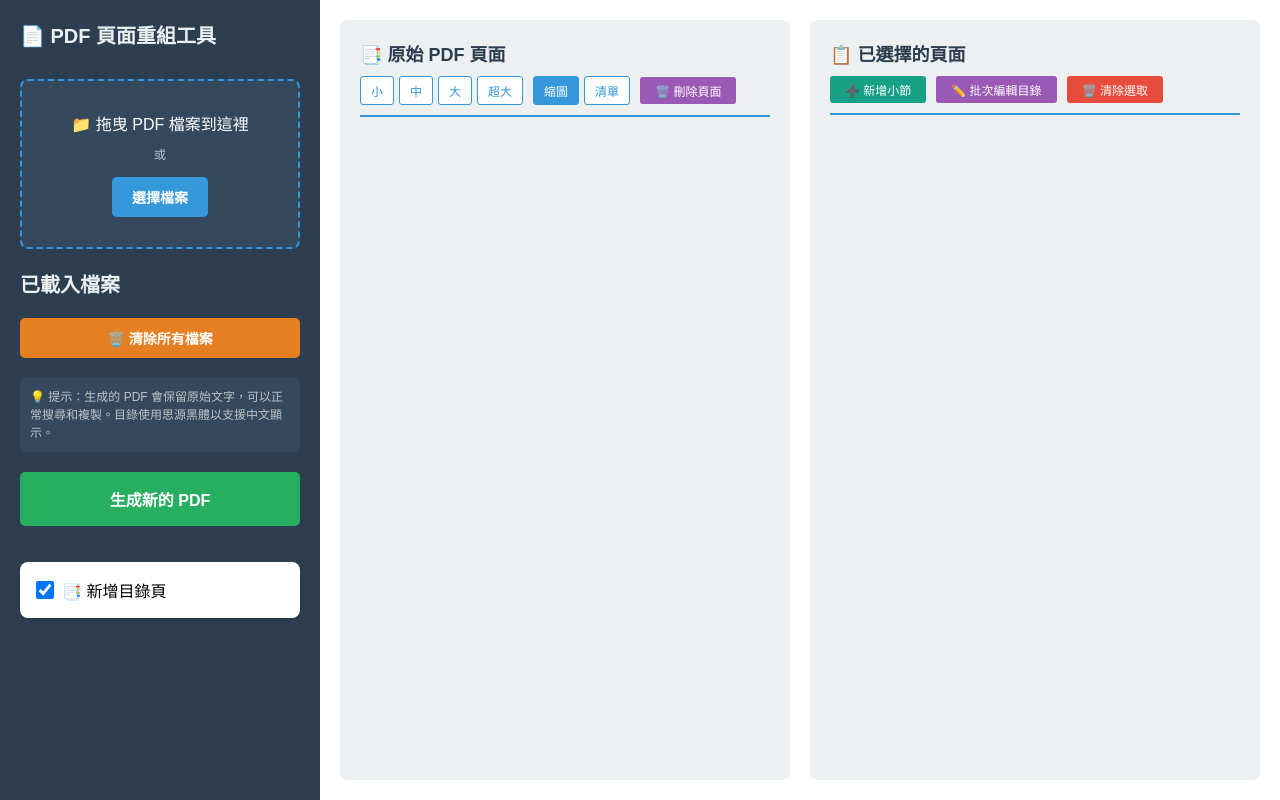
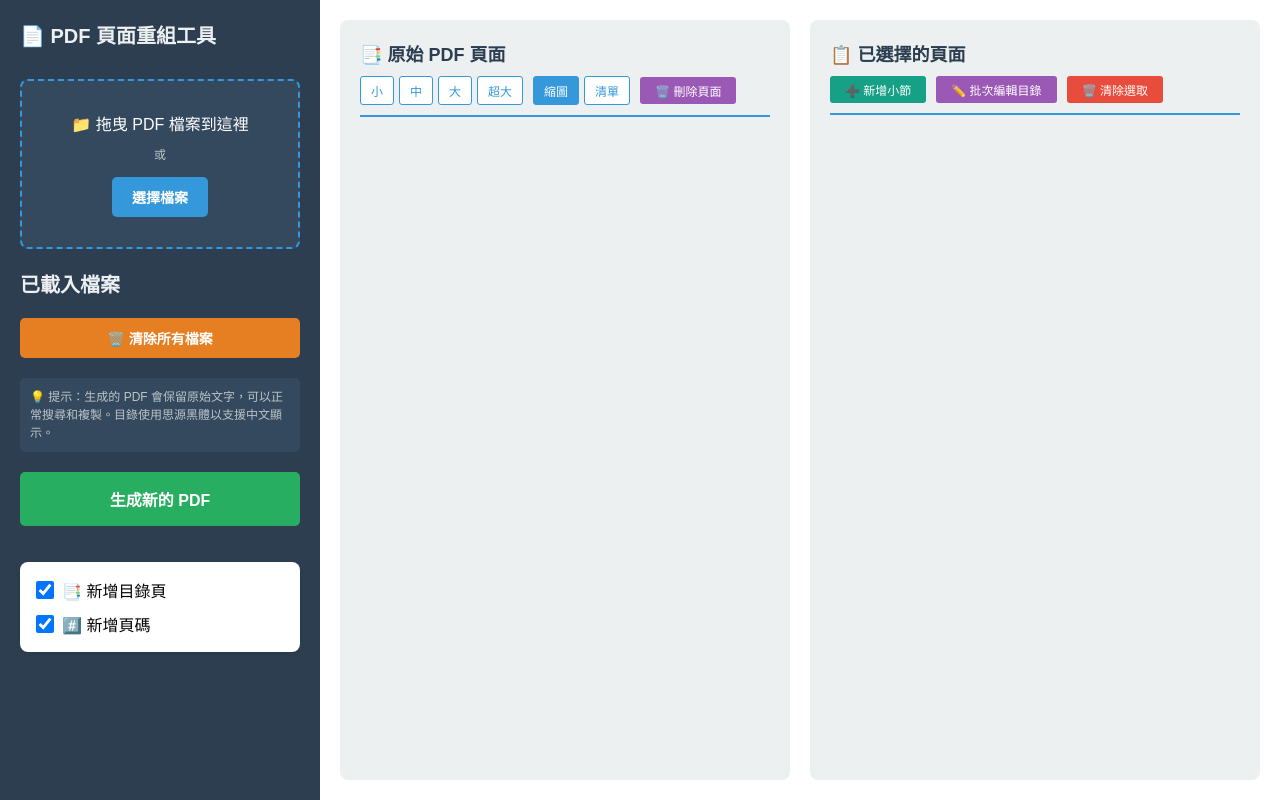
Before and after one commit to cormort/pdf_recompose, a plain HTML site: page index.html in a window 1280 px wide. Drawn offline with Linux system fonts and the light colour scheme; a script that the page names is missing.

Commit message:
Update index.html

```diff
--- a/index.html
+++ b/index.html
@@ -126,7 +126,10 @@
                 <input type="checkbox" id="addTocCheckbox" checked style="width: 18px; height: 18px; cursor: pointer;">
                 <span style="font-size: 16px;color: #000000;">📑 新增目錄頁</span>
             </label>
-
+            <label style="display: flex; align-items: center; gap: 8px; cursor: pointer; font-weight: 500; margin-top: 10px;">
+                <input type="checkbox" id="addPageNumbersCheckbox" checked style="width: 18px; height: 18px; cursor: pointer;">
+                <span style="font-size: 16px;color: #000000;">#️⃣ 新增頁碼</span>
+            </label>
             <!-- 目錄字型設定面板 -->
             <div id="tocSettingsPanel" style="margin-top: 12px; margin-left: 26px; padding: 16px; background: #f8f9fa; border-radius: 6px; border-left: 3px solid #4CAF50; display: none;">
                 <div style="font-weight: bold; margin-bottom: 12px; color: #333; font-size: 14px;">
```
